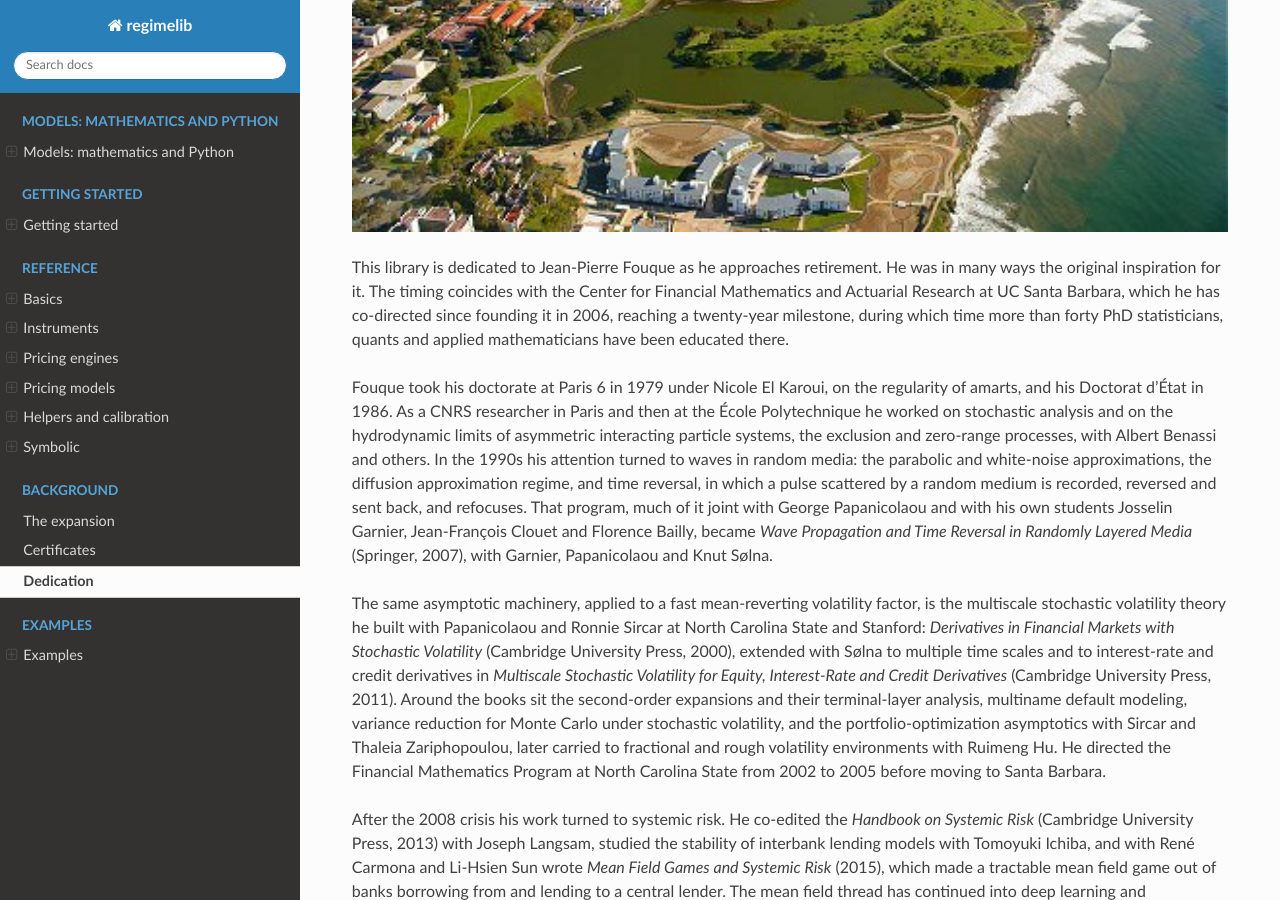
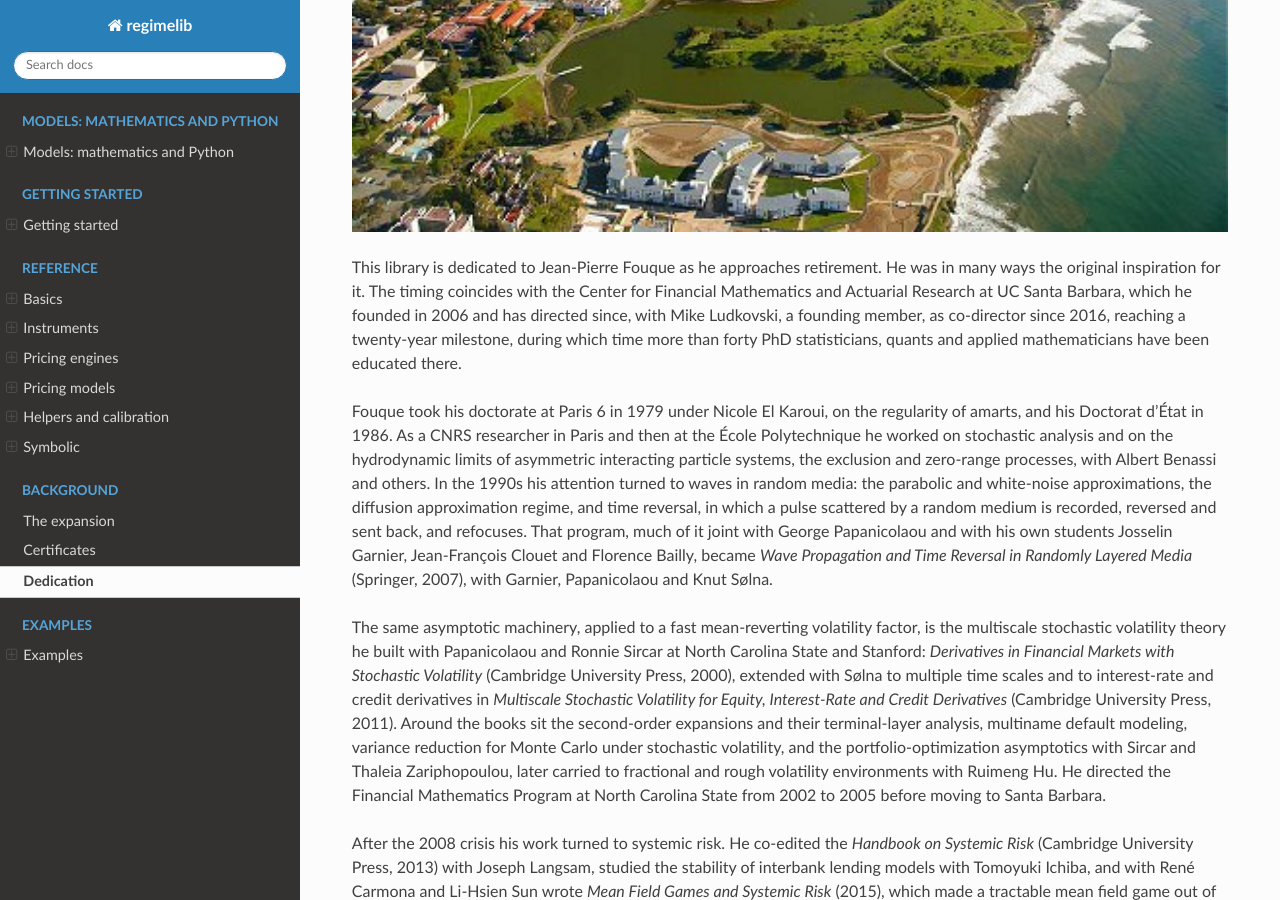
Before and after one commit to microprediction/regimelib, a Sphinx documentation site: the page built from docs/cfmar.rst, in a window 1280 px wide and 900 px high, scrolled down 511 px. Built offline with Sphinx 7.4.7 and the Read the Docs theme 3.1.0, drawn with Linux system fonts in a browser that asks for light colours.

Commit message:
Dedication page: Ludkovski a founding member, co-director since 2016
Co-Authored-By: Claude Fable 5.1 <noreply@anthropic.com>

```diff
--- a/docs/cfmar.rst
+++ b/docs/cfmar.rst
@@ -7,8 +7,9 @@ Jean-Pierre Fouque
 
 This library is dedicated to Jean-Pierre Fouque as he approaches retirement. He was in many ways the original
 inspiration for it. The timing coincides with the Center for Financial Mathematics and Actuarial Research at UC
-Santa Barbara, which he has co-directed since founding it in 2006, reaching a twenty-year milestone, during which
-time more than forty PhD statisticians, quants and applied mathematicians have been educated there.
+Santa Barbara, which he founded in 2006 and has directed since, with Mike Ludkovski, a founding member, as
+co-director since 2016, reaching a twenty-year milestone, during which time more than forty PhD statisticians,
+quants and applied mathematicians have been educated there.
 
 Fouque took his doctorate at Paris 6 in 1979 under Nicole El Karoui, on the regularity of amarts, and his Doctorat
 d'État in 1986. As a CNRS researcher in Paris and then at the École Polytechnique he worked on stochastic analysis
```
